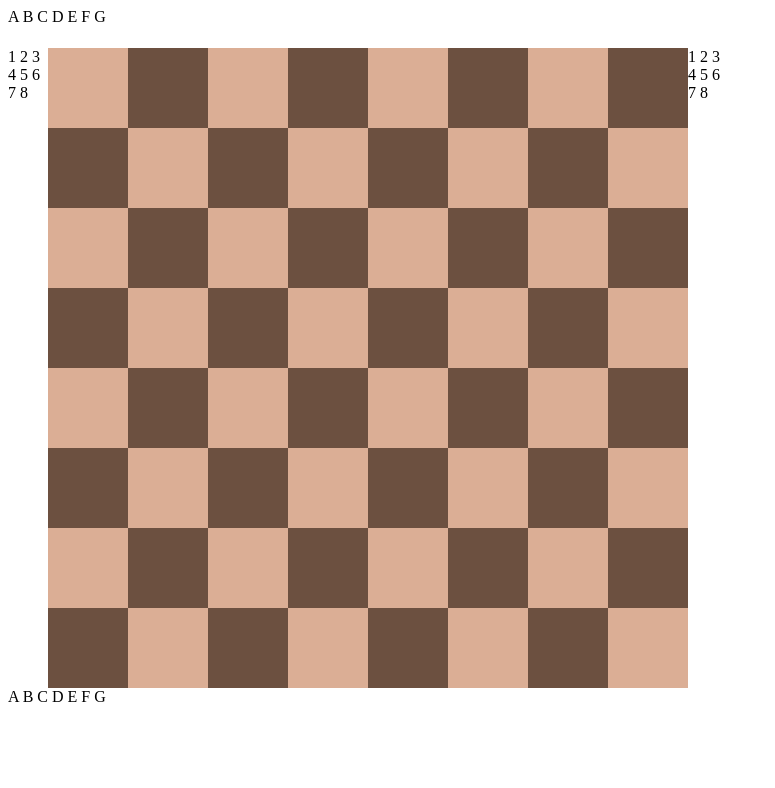
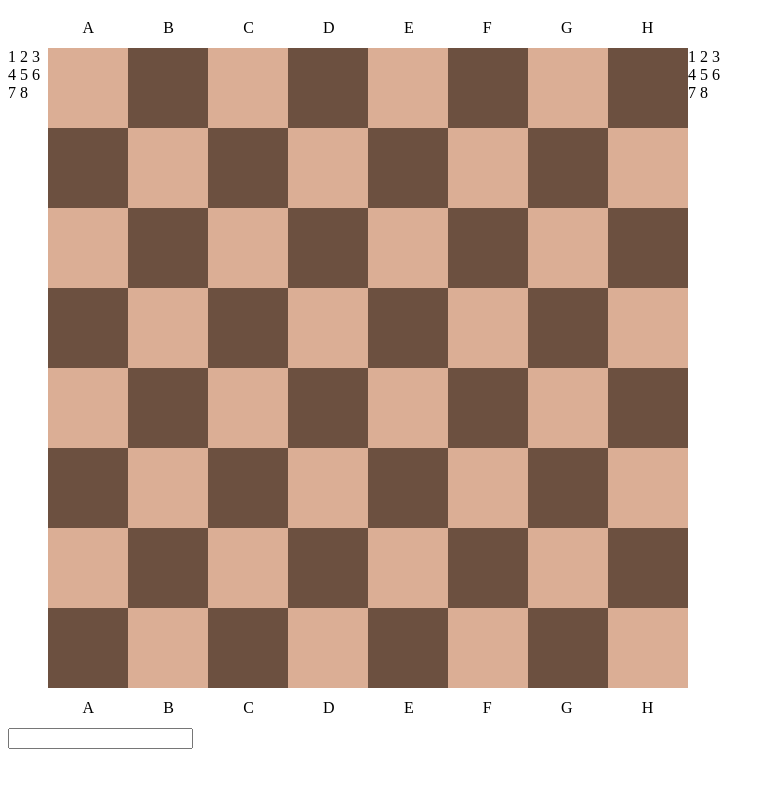
Before and after one commit to VadimOnix/react-checkers, a React (Create React App) app: page / in a window 1280 px wide. Shown: the top 788 px of the page, without its empty margins (0-775 px from the left). Built offline with nearby package versions, Linux system fonts and the light colour scheme.

Commit message:
dev: implement option context

```diff
--- a/src/App.js
+++ b/src/App.js
@@ -1,14 +1,20 @@
-import React from 'react';
+import React, { useState } from 'react';
 import Board from './components/Board';
-
+import DimensionInput from './components/DimensionInput';
+import OptionContext, { options } from './OptionContext';
 
 function App() {
+  const [myDimension, setMyDimension] = useState(8);
 
   return (
-    <div className="App">
-        <Board dimension={8} />
-    </div>
-  )
+    // Оборачиваем приложение в провайдер контекста
+    <OptionContext.Provider value={options}>
+      <div className="App">
+        <Board />
+        <DimensionInput change={setMyDimension} />
+      </div>
+    </OptionContext.Provider>
+  );
 }
 
 export default App;
--- /dev/null
+++ b/src/OptionContext.js
@@ -0,0 +1,18 @@
+const { createContext, useContext } = require('react');
+
+// Объект контекста, который будет доступен во всех компонентах
+export const options = {
+  dimension: 8,
+  primaryColor: '#dbae95',
+  secondColor: '#6c5040',
+  HAH: 40, // horizontalAlphabetHeight
+  VNW: 40, // verticalNumericWidth
+  cellSize: 80, // размерность ячейки в пикселях
+};
+
+const OptionContext = createContext(options);
+
+export default OptionContext;
+
+// Собственный хук, для того, чтобы не дублировать во всех компонентах "useContext(OptionContext)"
+export const useOptions = () => useContext(OptionContext);
--- a/src/components/Board.jsx
+++ b/src/components/Board.jsx
@@ -1,82 +1,26 @@
 import React from 'react'
-import Cell from './Cell'
 import styled from 'styled-components'
+import { useOptions } from '../OptionContext'
+import Playground from './Playground'
+import HorizontalAlphabet from './HorizontalAlphabet'
+import VerticalNumeric from './VerticalNumeric'
 
-const primaryColor = "#dbae95"
-const secondColor = "#6c5040"
-const HAH = 40 // horizontalAlphabetHeight
-const VNW = 40 // verticalNumericWidth
-const cellSize = 80 // размерность ячейки в пикселях
-
-/**
- * @param {number} dimension -  размерность игрового поля, должно быть больше 0
- */
-export default function Board({ dimension }) {
-
-  /** Стили для игрового поля */
-  const PlaygroundDiv = styled.div`
-    width: ${dimension * cellSize}px;
-    height: ${dimension * cellSize}px;
-    display: flex;
-    flex-wrap: wrap;
-  `;
-
+export default function Board() {
+  const options = useOptions()
   /** Стили контейнера игровой доски */
   const BoardDiv = styled.div`
     display: flex;
     flex-wrap: wrap;
-    width: ${dimension * cellSize + HAH * 2}px;
-    height: ${dimension * cellSize + VNW * 2}px;
+    width: ${options.dimension * options.cellSize + options.HAH * 2}px;
+    height: ${options.dimension * options.cellSize + options.VNW * 2}px;
   `;
-
-  /** С горизонтального контейнера с буквами */
-  const HorizontalAlphabetDiv = styled.div`
-    flex-basis: 100%;
-    width: ${dimension * cellSize}px;
-    height: ${HAH}px;
-  `;
-  /** Стили вертикального контейнера с цифрами */
-  const VerticalNumericDiv = styled.div`
-    width: ${VNW}px;
-  `;
-
-  /** Массив с ячейками игрового поля */
-  let grid = []
-
-  /** Алгоритм заполнения закрашенными ячейками игрового поля */
-  for (let i = 0; i < dimension; i++){
-    grid.push([])
-    for (let j = 0; j < dimension; j++) {
-      if ((i % 2 !== 0 && j % 2 !== 0) || (i % 2 === 0 && j % 2 === 0)) {
-        grid[i].push(<Cell key={`${i} ${j}`} color={primaryColor} size={cellSize}/> )
-      }
-      else {
-        grid[i].push(<Cell key={`${i} ${j}`} color={secondColor} size={cellSize}/> )
-      }
-    }
-  }
-
   return (
     <BoardDiv className={"Board"}>
-      <HorizontalAlphabetDiv>
-        A B C D E F G
-      </HorizontalAlphabetDiv>
-
-      <VerticalNumericDiv>
-        1 2 3 4 5 6 7 8
-      </VerticalNumericDiv>
-
-      <PlaygroundDiv className={"Playground"}>
-        {grid}
-      </PlaygroundDiv>
-
-      <VerticalNumericDiv>
-        1 2 3 4 5 6 7 8
-      </VerticalNumericDiv>
-
-      <HorizontalAlphabetDiv>
-        A B C D E F G
-      </HorizontalAlphabetDiv>
+      <HorizontalAlphabet />
+      <VerticalNumeric/>
+      <Playground/>
+      <VerticalNumeric/>
+      <HorizontalAlphabet/>
     </BoardDiv>
   )
 }
--- a/src/components/Cell.jsx
+++ b/src/components/Cell.jsx
@@ -1,16 +1,27 @@
-import React from 'react'
-import styled from 'styled-components'
+import React, { useState } from 'react';
+import styled from 'styled-components';
 
 export default function Cell({ color, size }) {
+  const [selected, setSelected] = useState(false);
+
+  const clickHandler = (s) => {
+    setSelected(!s)
+  }
+
   const StyledDiv = styled.div`
-    background-color: ${color};
+    background-color: ${props => props.isSelected ? "red" : color};
     width: ${size}px;
     height: ${size}px;
   `;
 
-  return (
-    <StyledDiv>
+  return <StyledDiv isSelected={selected} onClick={() => clickHandler(selected)} />;
+}
 
-    </StyledDiv>
-  )
+
+const myUseState = (param) => {
+  // какая-то магия
+  const func = (changedParam) => {
+    // какая-то магия 2, изменяет значение <param>
+  }
+  return [param, func]
 }
--- /dev/null
+++ b/src/components/DimensionInput.jsx
@@ -0,0 +1,10 @@
+import React from 'react'
+
+export default function DimensionInput({ change }) {
+
+  return (
+    <div>
+      <input type="text" onChange={(e)=> change(e.target.value)}/>
+    </div>
+  )
+}
--- /dev/null
+++ b/src/components/HorizontalAlphabet.jsx
@@ -0,0 +1,31 @@
+import React from 'react';
+import { useOptions } from '../OptionContext';
+import styled from 'styled-components';
+import { useMemo } from 'react';
+
+const alphabetArray = 'abcdefghijklmnopqrstuvwxyz'.split('');
+
+export default function HorizontalAlphabet() {
+  const options = useOptions();
+
+  // Создаём массив параграфов, в котором содержаться горизонтальные буквы доски
+  const labels = useMemo(() => {
+    let labels = [];
+    for (let i = 0; i < options.dimension; i++) {
+      labels.push(<p>{alphabetArray[i].toUpperCase()}</p>);
+    }
+    return labels;
+  }, [options.dimension]);
+
+  /** С горизонтального контейнера с буквами */
+  const HorizontalAlphabetDiv = styled.div`
+    flex-basis: 100%;
+    display: flex;
+    justify-content: space-around;
+    align-items: center;
+    margin: auto ${options.VNW}px;
+    width: ${options.dimension * options.cellSize}px;
+    height: ${options.HAH}px;
+  `;
+  return <HorizontalAlphabetDiv>{labels}</HorizontalAlphabetDiv>;
+}
--- /dev/null
+++ b/src/components/Playground.jsx
@@ -0,0 +1,44 @@
+import React from 'react';
+import styled from 'styled-components';
+import { useOptions } from '../OptionContext';
+import Cell from './Cell';
+
+export default function Playground() {
+  const options = useOptions();
+
+  /** Массив с ячейками игрового поля */
+  let grid = [];
+
+  /** Алгоритм заполнения закрашенными ячейками игрового поля */
+  for (let i = 0; i < options.dimension; i++) {
+    grid.push([]);
+    for (let j = 0; j < options.dimension; j++) {
+      if ((i % 2 !== 0 && j % 2 !== 0) || (i % 2 === 0 && j % 2 === 0)) {
+        grid[i].push(
+          <Cell
+            key={`${i} ${j}`}
+            color={options.primaryColor}
+            size={options.cellSize}
+          />
+        );
+      } else {
+        grid[i].push(
+          <Cell
+            key={`${i} ${j}`}
+            color={options.secondColor}
+            size={options.cellSize}
+          />
+        );
+      }
+    }
+  }
+  /** Стили для игрового поля */
+  const PlaygroundDiv = styled.div`
+    width: ${options.dimension * options.cellSize}px;
+    height: ${options.dimension * options.cellSize}px;
+    display: flex;
+    flex-wrap: wrap;
+  `;
+
+  return <PlaygroundDiv className={'Playground'}>{grid}</PlaygroundDiv>;
+}
--- /dev/null
+++ b/src/components/VerticalNumeric.jsx
@@ -0,0 +1,12 @@
+import React from 'react';
+import styled from 'styled-components';
+import { useOptions } from '../OptionContext';
+
+export default function VerticalNumeric() {
+  const options = useOptions();
+  /** Стили вертикального контейнера с цифрами */
+  const VerticalNumericDiv = styled.div`
+    width: ${options.VNW}px;
+  `;
+  return <VerticalNumericDiv>1 2 3 4 5 6 7 8</VerticalNumericDiv>;
+}
```
Also changed, not shown: 1 other file (tests, documents, lock files or other folders).
